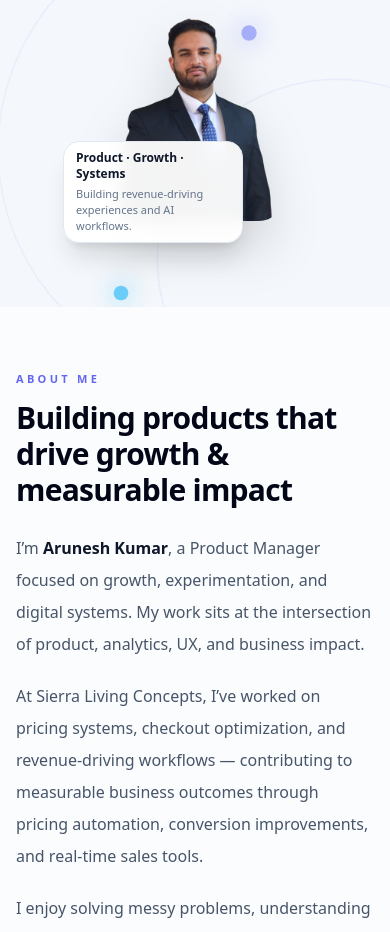
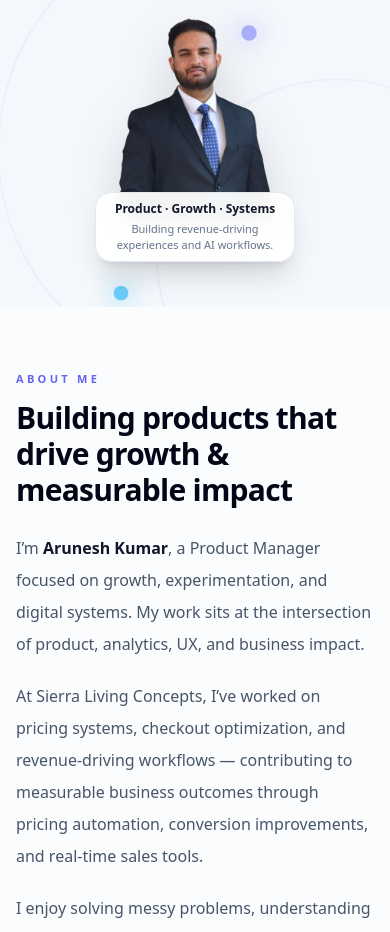
Before and after one commit to aruneshk30/Website, a Next.js app: page / in a window 390 px wide. Shown: the part 1057-1989 px from the top of the page. Built offline with nearby package versions, Linux system fonts and the light colour scheme.

Commit message:
Update page.tsx

```diff
--- a/app/page.tsx
+++ b/app/page.tsx
@@ -320,12 +320,12 @@ export default function HomePage() {
                  </div>
 
                 {/* Tag */}
-                <div className="absolute left-2 bottom-6 z-20 w-[180px] rounded-2xl border border-slate-200 bg-white/95 px-3 py-2 shadow-xl backdrop-blur md:left-auto md:bottom-10 md:w-auto md:max-w-none md:px-5 md:py-4">
-                  <p className="text-xs font-bold text-slate-900 md:text-sm">
+                <div className="absolute left-1/2 top-[75%] z-20 w-[200px] -translate-x-1/2 rounded-2xl border border-slate-200 bg-white/95 px-3 py-2 shadow-xl backdrop-blur md:left-auto md:right-0 md:top-auto md:bottom-10 md:w-auto md:translate-x-0 md:px-5 md:py-4">
+                  <p className="text-center text-xs font-bold text-slate-900 md:text-left md:text-sm">
                     Product · Growth · Systems
                   </p>
 
-                  <p className="mt-1 text-[11px] leading-4 text-slate-500 md:max-w-[200px] md:text-sm md:leading-6">
+                  <p className="mt-1 text-center text-[11px] leading-4 text-slate-500 md:max-w-[200px] md:text-left md:text-sm md:leading-6">
                     Building revenue-driving experiences and AI workflows.
                   </p>
                 </div>
```
